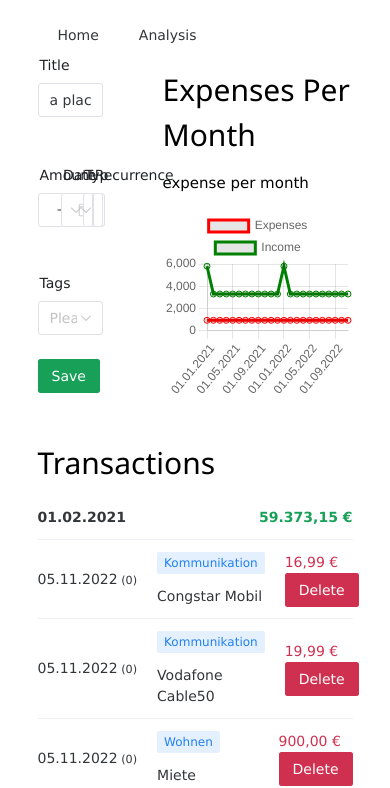
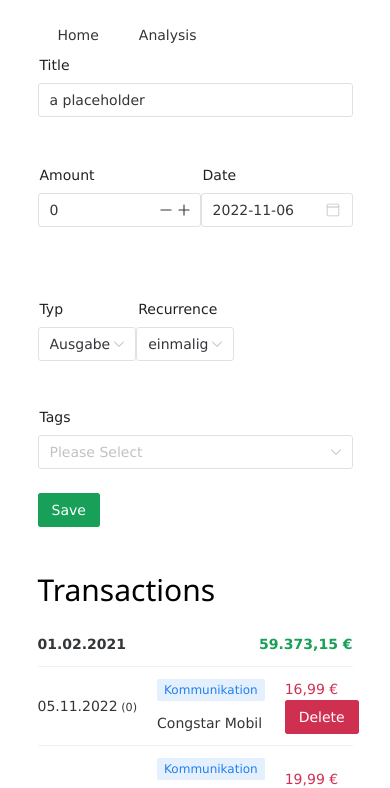
Before and after one commit to njustus/budgeting, a Vue app: page /transactions in a window 390 px wide. Shown: the top 788 px of the page. Built offline with nearby package versions, Linux system fonts and the light colour scheme.

Commit message:
set responsive breakpoints

```diff
--- a/src/components/transactions/transaction-form.vue
+++ b/src/components/transactions/transaction-form.vue
@@ -59,6 +59,9 @@ function saveTransaction() {
        <n-form-item label="Date" path="date">
          <n-date-picker v-model:value="transactionModel.date" type="date"/>
        </n-form-item>
+     </n-form-item-row>
+
+     <n-form-item-row>
        <n-form-item label="Typ" path="type">
          <n-select v-model:value="transactionModel.type" :options="typeOptions"/>
        </n-form-item>
--- a/src/views/TransactionEvaluationView.vue
+++ b/src/views/TransactionEvaluationView.vue
@@ -1,8 +1,8 @@
 <template>
 <div>
   <income-expense></income-expense>
+  <expense-per-month></expense-per-month>
   <expense-categories></expense-categories>
-  <expense-per-month></expense-per-month>
 </div>
 </template>
 
--- a/src/views/TransactionsListView.vue
+++ b/src/views/TransactionsListView.vue
@@ -5,11 +5,11 @@ import ExpensePerMonth from "@/components/evaluations/expense-per-month.vue";
 </script>
 
 <template>
-  <n-grid :cols="3" class="default-grid">
-    <n-gi>
+  <n-grid :cols="3" item-responsive class="default-grid">
+    <n-gi span="3 m:1">
       <TransactionForm />
     </n-gi>
-    <n-gi :span="2">
+    <n-gi span="0 m:2">
       <h2>Expenses Per Month</h2>
       <expense-per-month></expense-per-month>
     </n-gi>
```
